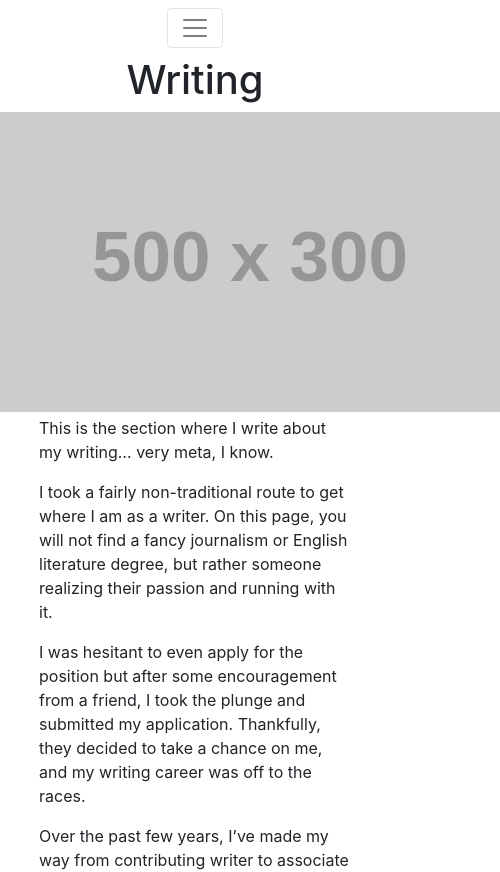
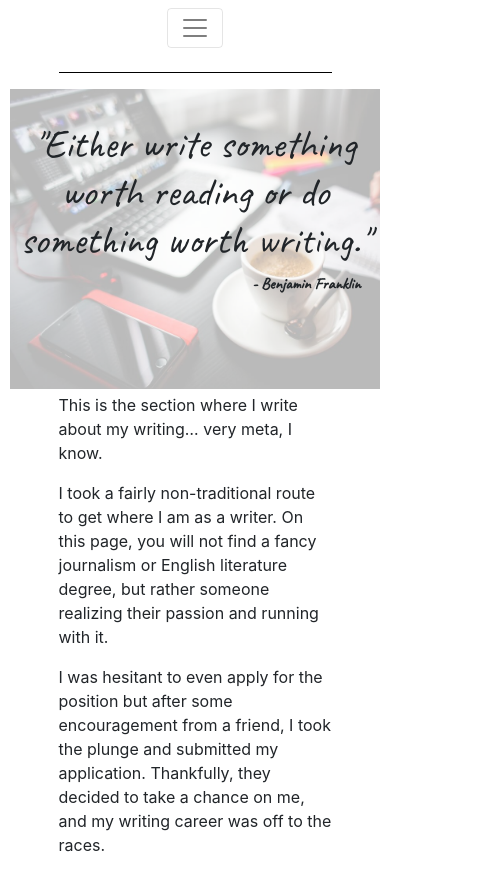
Before and after one commit to nyopko/Personal-Website, a React (Create React App) app: page /writing in a window 390 px wide. Shown: the top 872 px of the page, 500 px wide, since content can reach past the window. Built offline with nearby package versions, Linux system fonts and the light colour scheme.

Commit message:
Style upgrades, added quotes and background image testing

```diff
--- a/src/App.css
+++ b/src/App.css
@@ -1,3 +1,5 @@
+@import url("https://fonts.googleapis.com/css?family=Caveat&display=swap");
+
 /* TITLE PAGE STYLES */
 
 #headerText{
@@ -50,6 +52,16 @@
   width: 80%;
 }
 
+.quoteContainer{
+  padding-top: 8%;
+  width: 60%;
+  height: 300px;
+  text-align: center;
+  font-family: 'Caveat', cursive;
+  background-image: url("../src/Components/img/marketingpic.jpg");
+  background-size: cover;
+}
+
 /* About me Styles */
 
 #aboutMePic{
@@ -65,7 +77,7 @@
 }
 
 .textSection{
-  width: 80%;
+  width: 70%;
   margin-top: 1%;
 }
 
@@ -101,6 +113,12 @@
 
 .projectName{
   color:red;
+}
+
+/* Writing page styles */
+
+.quoteAuthor{
+  margin-left: 60%;
 }
 
 /* Resume Page Styles */
@@ -216,4 +234,10 @@ hr {
   height: auto;
 }
 
+/* Writing page */
+
+.quoteContainer{
+  width: 95%;
 }
+
+}
--- a/src/Pages/editoral.js
+++ b/src/Pages/editoral.js
@@ -20,14 +20,17 @@ class App extends Component {
                     alignItems="center"
                 >
                     <SubPageHeader />
-                    <h1 classname="pageHeaders">Writing</h1>
+                    <hr />
                     <Grid
                         container
                         direction="row"
                         justify="space-evenly"
                         alignItems="center"
                     >
-                        <img src="https://via.placeholder.com/500x300" />
+                        <div className="quoteContainer">
+                        <h1 className="quoteHeader">"Either write something worth reading or do something worth writing."</h1>
+                        <p className="quoteAuthor"><b>- Benjamin Franklin</b></p>
+                        </div>
                         <div className="textSection">
                             <p className="bioText">This is the section where I write about my writing… very meta, I know.</p>
                             <p className="bioText">I took a fairly non-traditional route to get where I am as a writer. On this page, you will not find a fancy journalism or English literature degree, but rather someone realizing their passion and running with it.</p>
--- a/src/Pages/marketing.js
+++ b/src/Pages/marketing.js
@@ -21,14 +21,16 @@ class App extends Component {
                     alignItems="center"
                 >
                     <SubPageHeader />
-                    <h1 classname="pageHeaders">Marketing</h1>
                     <Grid
                         container
                         direction="row"
                         justify="space-evenly"
                         alignItems="center"
                     >
-                        <img src="https://via.placeholder.com/500x300" />
+                        <div className="quoteContainer">
+                        <h1 className="quoteHeader">"I can't understand why people are frightened of new ideas. I'm frightened of the old ones."</h1>
+                        <p className="quoteAuthor"><b>- John Cage</b></p>
+                        </div>
                         <div className="textSection">
                             <p className="bioText"> Whether it’s content creation, planning, or execution, my varied background in both traditional and digital marketing, allows me to provide creative solutions to projects across multiple industries. </p>
                             <p className="bioText">While working in the medical field, I assisted both the home and clinical sales departments with a variety of traditional marketing operations. Much of my work revolved around the creation of physical marketing material, as well as updating the outdated material to both showcase the current product line and make it more visually appealing.</p>
```
Also changed, not shown: src/Components/img/marketingpic.jpg (added).
